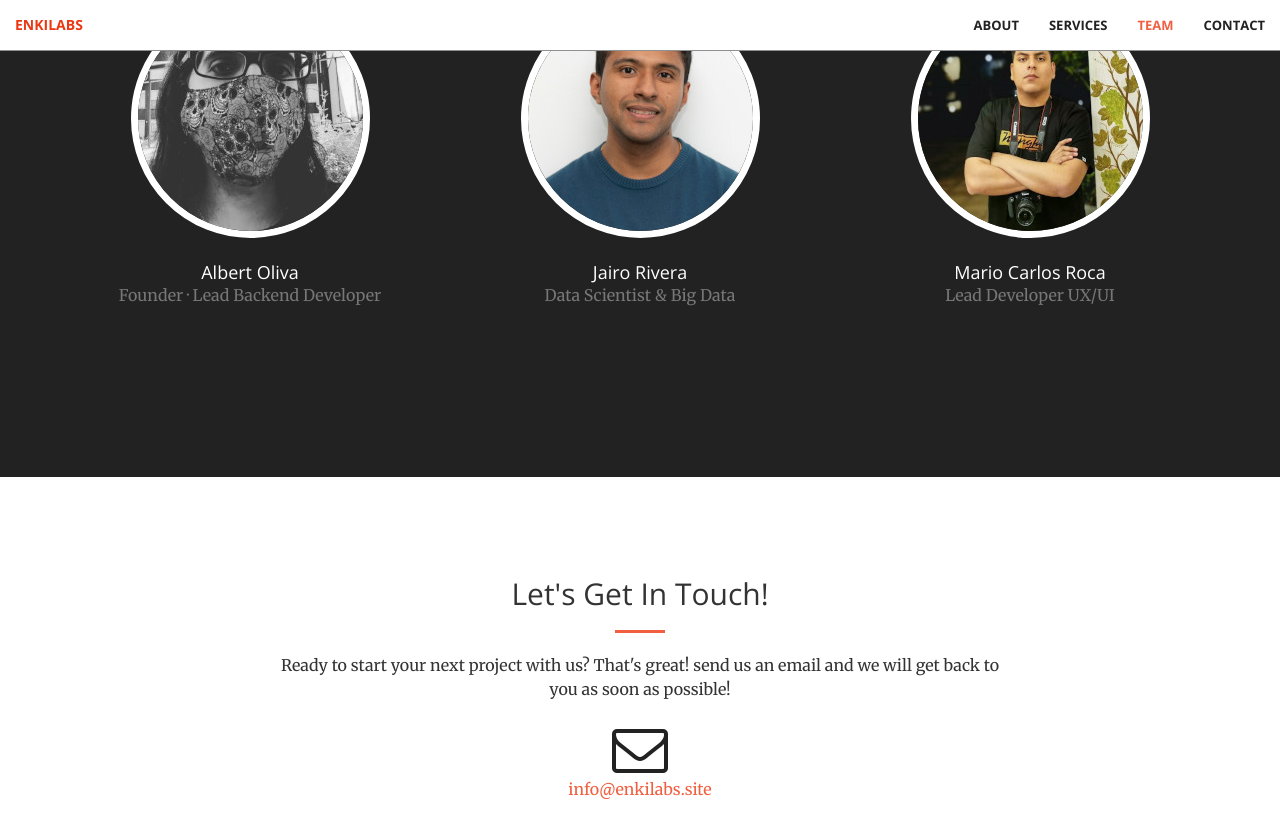
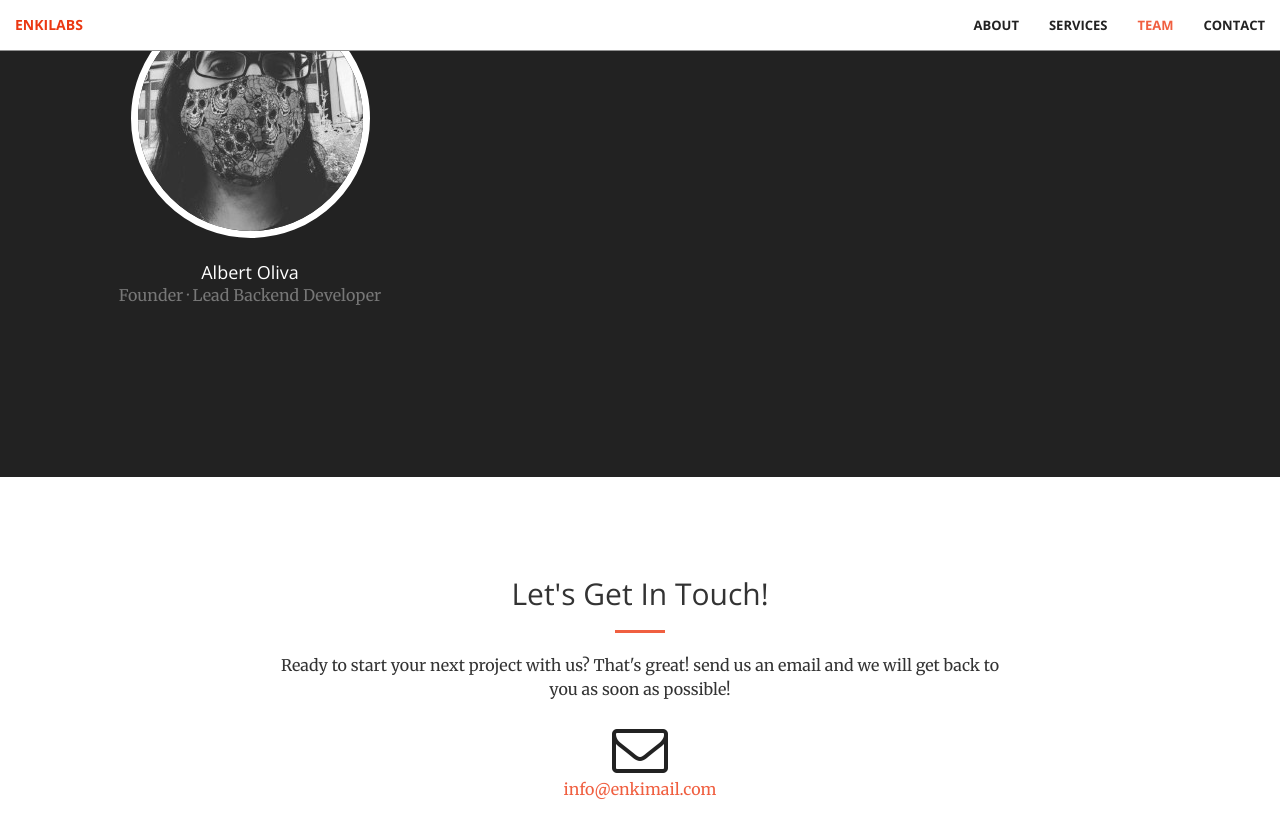
Before and after one commit to aiw3ndil/enkilabs, a Jekyll site: the page built from index.html, in a window 1280 px wide and 900 px high, scrolled down 1927 px. Shown: the top 838 px of the window. Built offline with Jekyll 4.4.1, drawn with Linux system fonts in a browser that asks for light colours; part of the change alters nothing that is shown.

Commit message:
Update config

```diff
--- a/_config.yml
+++ b/_config.yml
@@ -1,6 +1,6 @@
 # Site settings
 title: Enkimail
-email: info@enkilabs.site
+email: info@enkimail.com
 description: > # this means to ignore newlines until "baseurl:"
 baseurl: "" # the subpath of your site, e.g. /blog/
 url: "" # the base hostname & protocol for your site
@@ -35,24 +35,24 @@ people:
 #    - title: twitter
 #      url: https://twitter.com/ada_willow
 
-- name: Jairo Rivera
-  pic: 3
-  position: Data Scientist & Big Data
-  social:
-    - title: linkedin
-      url: https://www.linkedin.com/in/jairoriveracueva
-    - title: facebook
-      url: https://www.facebook.com/jairoabrahan.riveracueva
-    - title: github
-      url: #
+#- name: Jairo Rivera
+#  pic: 3
+#  position: Data Scientist & Big Data
+#  social:
+#    - title: linkedin
+#      url: https://www.linkedin.com/in/jairoriveracueva
+#    - title: facebook
+#      url: https://www.facebook.com/jairoabrahan.riveracueva
+#    - title: github
+#      url: #
 
-- name: Mario Carlos Roca
-  pic: 4
-  position: Lead Developer UX/UI
-  social:
-    - title: twitter
-      url: https://twitter.com/marioccarloss
-    - title: facebook
-      url: https://www.facebook.com/marioccarloss
-    - title: linkedin
-      url: https://www.linkedin.com/in/marioccarloss/
+#- name: Mario Carlos Roca
+#  pic: 4
+#  position: Lead Developer UX/UI
+#  social:
+#    - title: twitter
+#      url: https://twitter.com/marioccarloss
+#    - title: facebook
+#      url: https://www.facebook.com/marioccarloss
+#    - title: linkedin
+#      url: https://www.linkedin.com/in/marioccarloss/
```
